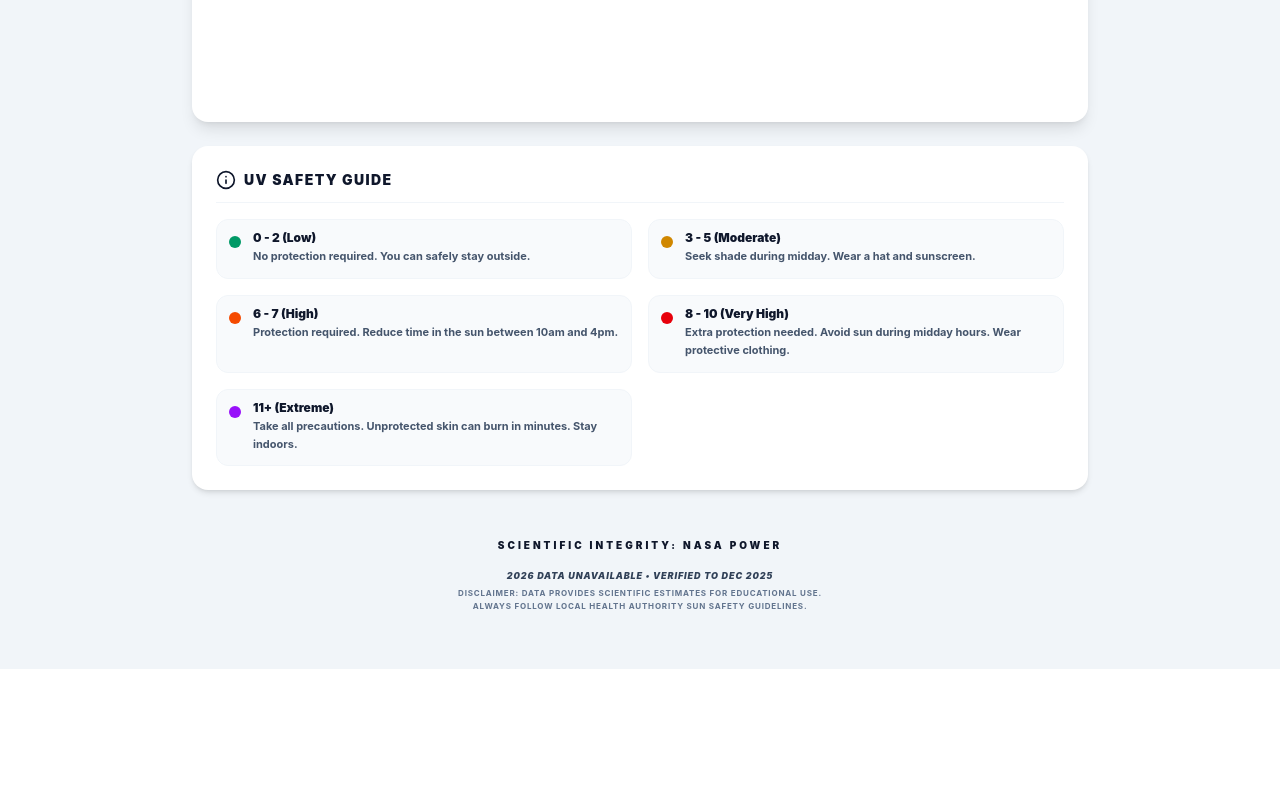
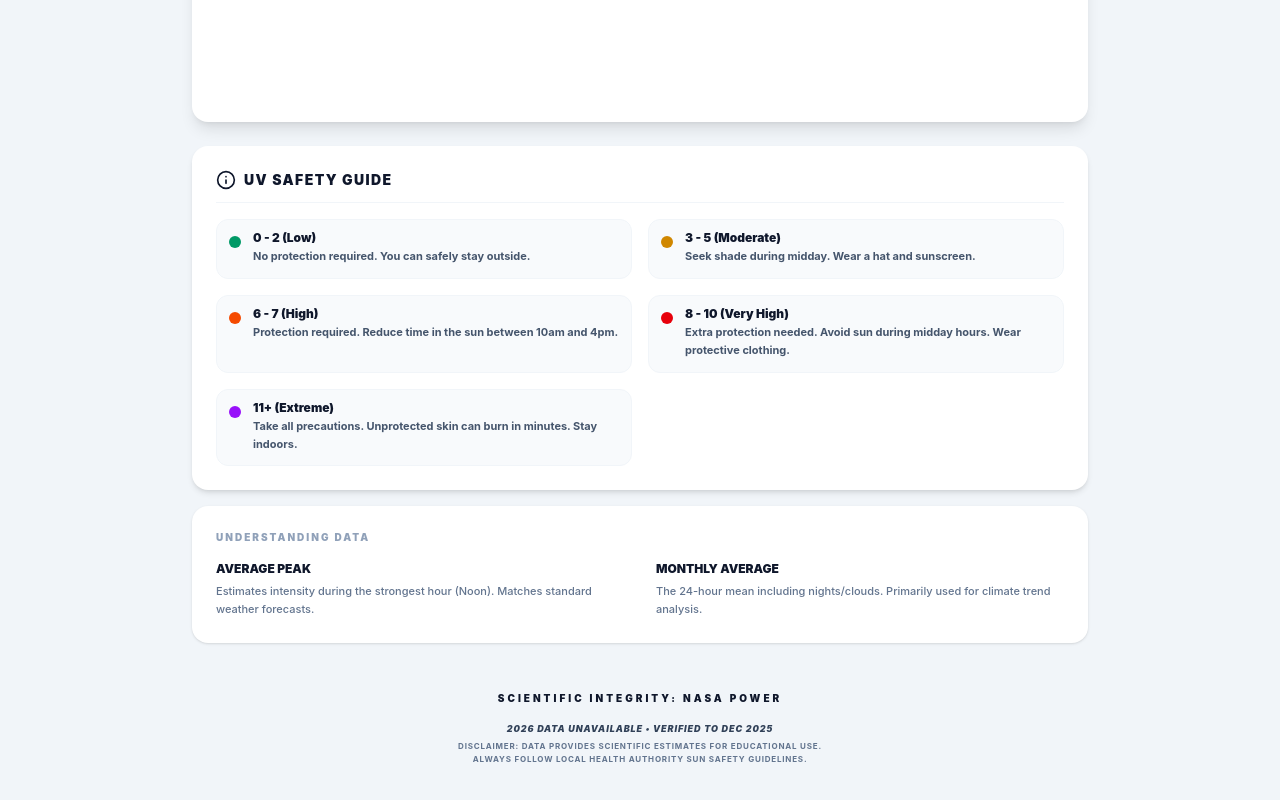
Before and after one commit to mrsunglasses-experiments/uv-index, a React (Vite) app: page / in a window 1280 px wide. Shown: the part 496-1296 px from the top of the page. Before the commit the page ends 1165 px from the top, so only its background shows below. Built offline with nearby package versions, Linux system fonts and the light colour scheme.

Commit message:
Refactor: Minimalist redesign of data type explanations

```diff
--- a/src/App.tsx
+++ b/src/App.tsx
@@ -53,7 +53,7 @@ const CustomTooltip = ({ active, payload, label }: any) => {
         <p className="text-slate-900 font-bold uppercase text-[10px] mb-1">{label}</p>
         <div className="flex items-center gap-1.5 mb-1.5">
           <span className={`text-2xl font-black ${colorClass}`}>{uv}</span>
-          <span className="text-slate-600 font-bold text-[11px] uppercase">UV Index</span>
+          <span className="text-slate-400 font-bold text-[11px] uppercase">UV Index</span>
         </div>
         <div className="flex items-center gap-1.5 pt-1.5 border-t border-slate-100">
           <ShieldCheck size={14} className={colorClass} />
@@ -66,6 +66,7 @@ const CustomTooltip = ({ active, payload, label }: any) => {
 };
 
 const SafetyGuide = () => (
+  <div className="space-y-4">
     <Card className="border-none shadow-md bg-white rounded-2xl overflow-hidden">
       <CardContent className="p-4 sm:p-6 space-y-4">
         <div className="flex items-center gap-2 border-b border-slate-100 pb-3">
@@ -91,6 +92,27 @@ const SafetyGuide = () => (
         </div>
       </CardContent>
     </Card>
+
+    <Card className="border-none shadow-sm bg-white rounded-2xl overflow-hidden border border-slate-100">
+      <CardContent className="p-4 sm:p-6 space-y-4">
+        <h3 className="text-[10px] font-black uppercase tracking-[0.2em] text-slate-400">Understanding Data</h3>
+        <div className="grid grid-cols-1 sm:grid-cols-2 gap-8">
+          <div className="space-y-1.5">
+            <p className="text-xs font-black text-slate-900 uppercase">Average Peak</p>
+            <p className="text-[11px] font-medium text-slate-500 leading-relaxed">
+              Estimates intensity during the strongest hour (Noon). Matches standard weather forecasts.
+            </p>
+          </div>
+          <div className="space-y-1.5">
+            <p className="text-xs font-black text-slate-900 uppercase">Monthly Average</p>
+            <p className="text-[11px] font-medium text-slate-500 leading-relaxed">
+              The 24-hour mean including nights/clouds. Primarily used for climate trend analysis.
+            </p>
+          </div>
+        </div>
+      </CardContent>
+    </Card>
+  </div>
 );
 
 function App() {
@@ -109,7 +131,6 @@ function App() {
 
   const years = Array.from({ length: 10 }, (_, i) => (2025 - i).toString());
 
-  // Load recent cities from localStorage
   useEffect(() => {
     const saved = localStorage.getItem('recent_cities');
     if (saved) {
@@ -313,7 +334,6 @@ function App() {
             </CardContent>
           </Card>
 
-          {/* Autocomplete & Recent Cities */}
           {showSuggestions && (
             <div className="absolute z-50 w-full mt-1 bg-white rounded-xl shadow-2xl border border-slate-100 overflow-hidden divide-y divide-slate-50">
               {suggestions.length > 0 ? (
```
Lines whose indentation alone changed are shown as unchanged.
